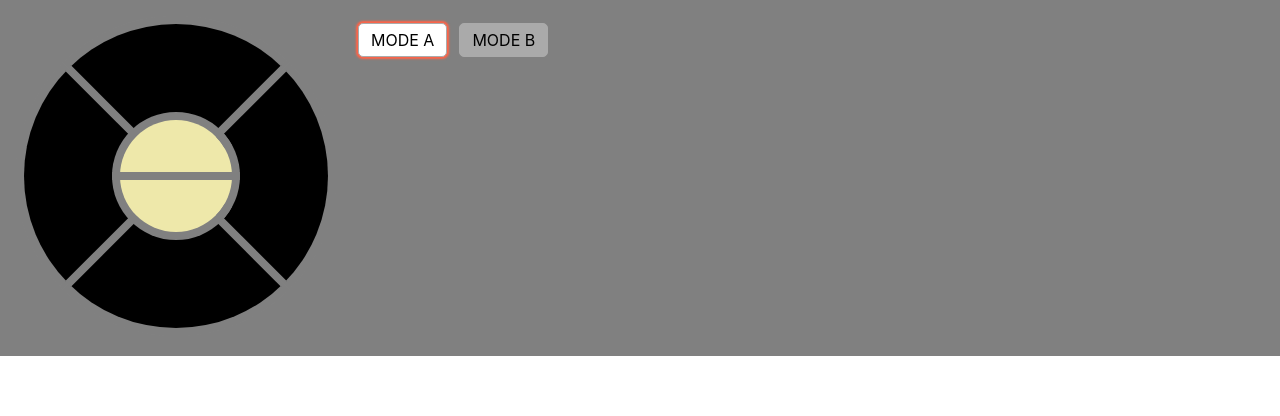
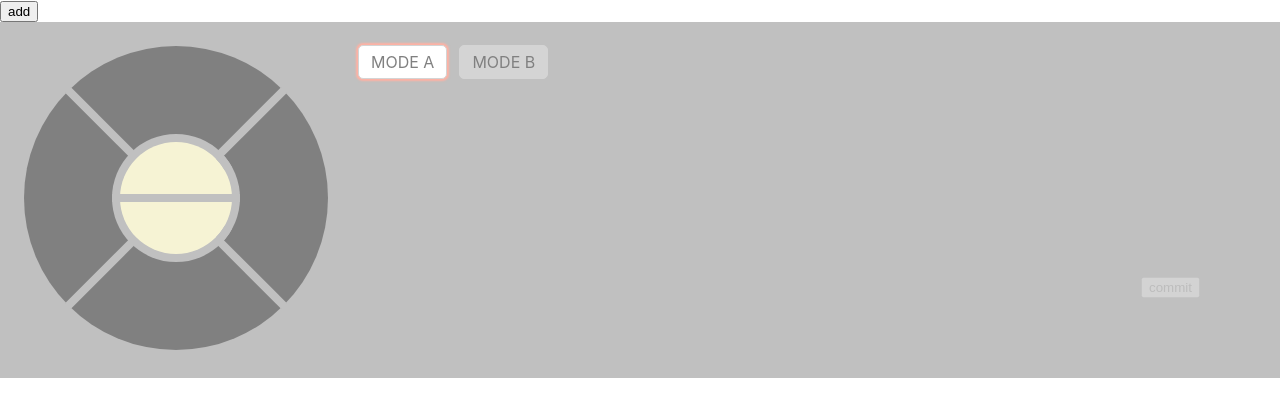
Before and after one commit to paxfeline/rho, a React (Create React App) app: page / in a window 1280 px wide. Shown: the top 416 px of the page. Built offline with nearby package versions, Linux system fonts and the light colour scheme.

Commit message:
added statement list component

```diff
--- a/src/App.js
+++ b/src/App.js
@@ -1,13 +1,13 @@
 import React, { useEffect, useState } from 'react';
 import Turtle from './components/Turtle';
 import './App.css';
-import RhoStatementConsole from './components/RhoStatementConsole';
+import RhoStatementList from './components/RhoStatementList';
 
 function App()
 {
   return (
     <div>
-      <RhoStatementConsole />
+      <RhoStatementList />
       {/*
       Compose expression:<br />
       <SetFuncFromPathContext.Provider value={setFunctionFromPath}>
--- a/src/components/RhoStatementConsole.js
+++ b/src/components/RhoStatementConsole.js
@@ -14,11 +14,11 @@ function uidGenerator()
 
 export const SetFuncFromPathContext = React.createContext(null);
 
-function RhoStatementConsole( {} )
+function RhoStatementConsole( { inRhoFunc, saveRhoFunc } )
 {
     const [cmdMode, setCmdMode] = useState(1); // 1 = fd/bk/rt/lt/pu/pd, 2 = the rest
     const [inputMode, setInputMode] = useState(1); // 1 = constant, 2 = expression
-    const [rhoFunc, setRhoFunc] = useState(null);
+    const [rhoFunc, setRhoFunc] = useState( inRhoFunc );
 
     const [key, setKey] = useState( uidGenerator() );
 
@@ -92,7 +92,7 @@ function RhoStatementConsole( {} )
         }, [rhoFunc] );
         */
 
-        console.log( rhoFunc && rhoFunc.args[0] && rhoFunc.args[0].rhoName );
+    console.log( saveRhoFunc, rhoFunc );
 
     return (
         <div className="RhoStatementConsoleContainer">
@@ -171,6 +171,12 @@ function RhoStatementConsole( {} )
                 }
                 </SetFuncFromPathContext.Provider>
             </div>
+
+            <div className="RhoStatementConsoleOK">
+                <input type="button" value="commit" onClick={() => saveRhoFunc( rhoFunc )} disabled={rhoFunc === null} />
+            </div>
+
+            <div className="RhoStatementConsoleDisableOverlay" style={{ display: saveRhoFunc === null ? 'block' : 'none' }} />
         </div>
     )
 }
--- /dev/null
+++ b/src/components/RhoStatementList.js
@@ -0,0 +1,72 @@
+import React, { useState, useEffect, useRef, useContext } from 'react';
+import RhoStatementConsole from './RhoStatementConsole';
+
+let uid = 0;
+
+function uidGenerator()
+{
+    return (++uid);
+}
+
+const MODE =
+    {
+        edit: 'edit',
+        add: 'add',
+        neutral: 'neutral'
+    };
+
+function RhoStatementList( {} )
+{
+    const [mode, setMode] = useState( MODE.neutral );
+    const [editIndex, setEditIndex] = useState( null );
+    const [list, setList] = useState( [] );
+
+    const [key, setKey] = useState( uidGenerator() );
+
+    const saveRhoFunc =
+        rhoFunc =>
+        {
+            if ( mode === MODE.edit )
+            {
+                const newList = [...list];
+                newList[ editIndex ] = rhoFunc;
+                setList( newList );
+            }
+            else if ( mode === MODE.add )
+            {
+                const newList = [...list, rhoFunc];
+                setList( newList );
+            }
+            setMode( MODE.neutral );
+            setKey( uidGenerator() );
+        }
+
+    return (
+        <div>
+            {
+                list
+                ?
+                    list.map(
+                        (func, index) =>
+                        (
+                            <div
+                                key={index}
+                                onClick={() => { setMode( MODE.edit ); setEditIndex(index); setKey( uidGenerator() ); }}>
+                                {func.display()}
+                            </div>
+                        )
+                    )
+                :
+                    null
+            }
+            <input type="button" value="add" onClick={() => { setMode( MODE.add ); setKey( uidGenerator() ); }} />
+            <RhoStatementConsole
+                saveRhoFunc={mode !== MODE.neutral ? saveRhoFunc : null}
+                inRhoFunc={mode === MODE.edit ? list[editIndex] : null}
+                key={key}
+            />
+        </div>
+    )
+}
+
+export default RhoStatementList;
--- a/src/index.css
+++ b/src/index.css
@@ -250,3 +250,20 @@ code {
   top: 15em;
   left: 25em;
 }
+
+.RhoStatementConsoleOK
+{
+  position: absolute;
+  bottom: 5rem;
+  right: 5rem;
+}
+
+.RhoStatementConsoleDisableOverlay
+{
+  position: absolute;
+  top: 0;
+  left: 0;
+  width: 100%;
+  height: 100%;
+  background-color: rgba( 255, 255, 255, 0.5 );
+}
```
